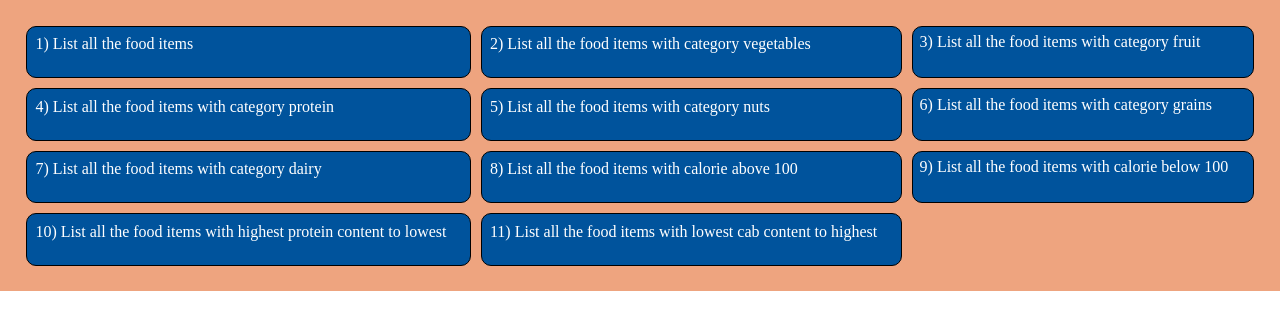
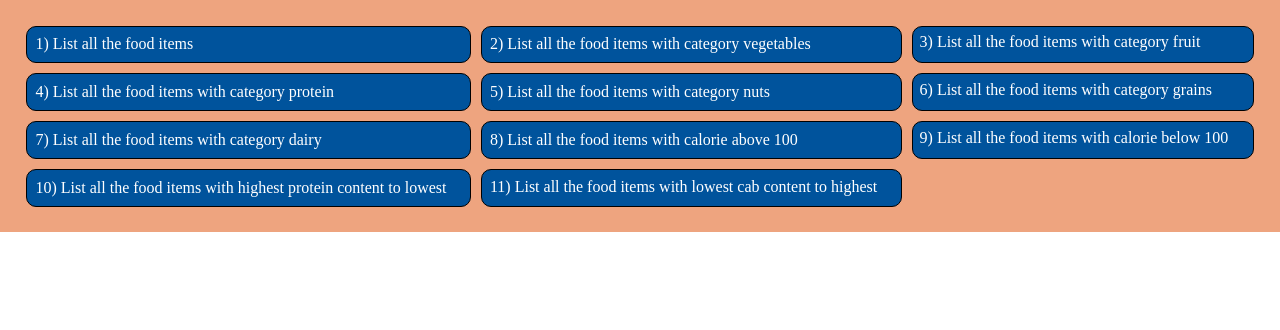
Before and after one commit to perths/CUVETTE_JS_3, a plain HTML site: page index.html in a window 1280 px wide. Drawn offline with Linux system fonts and the light colour scheme.

Commit message:
Update style.css

```diff
--- a/style.css
+++ b/style.css
@@ -9,7 +9,7 @@ body {
     background-color: #EEA47F;
     padding: 10px;
     padding: 2% 2%;
-    height: 30vh;
+    /* height: 30vh; */
 }
 
 #masterDiv div {
```
